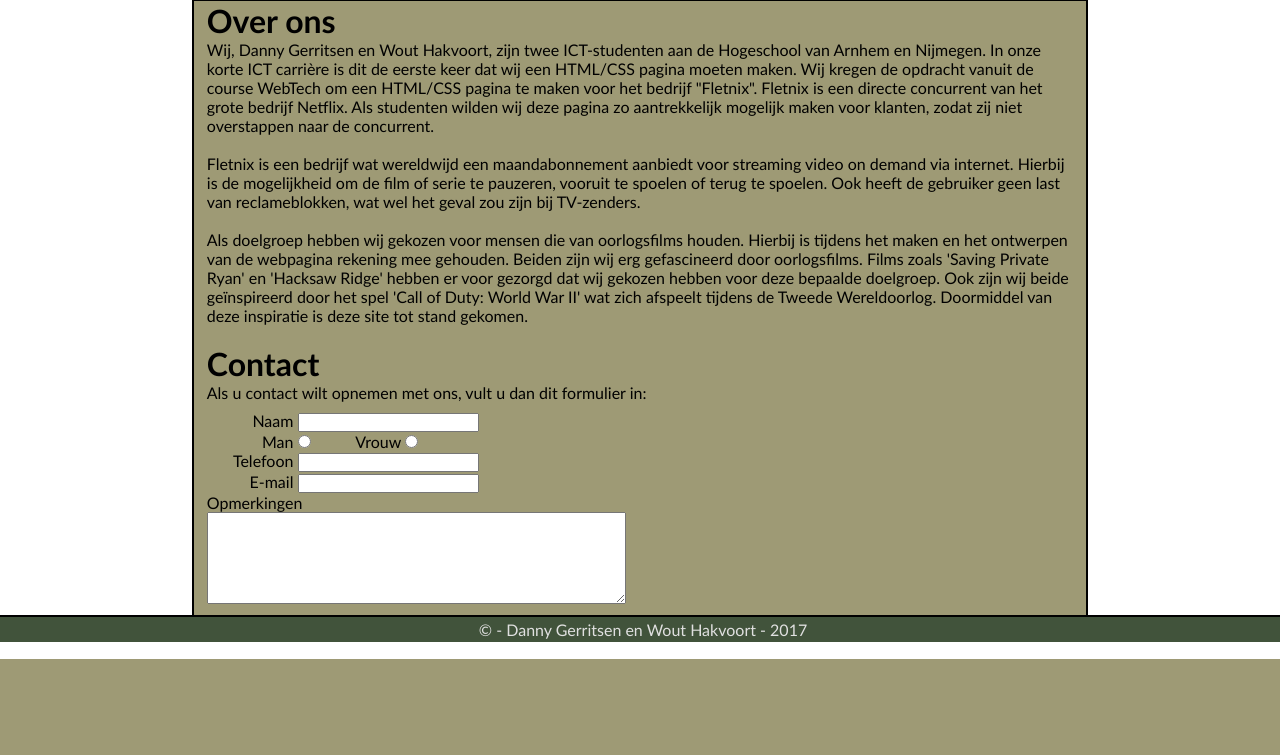
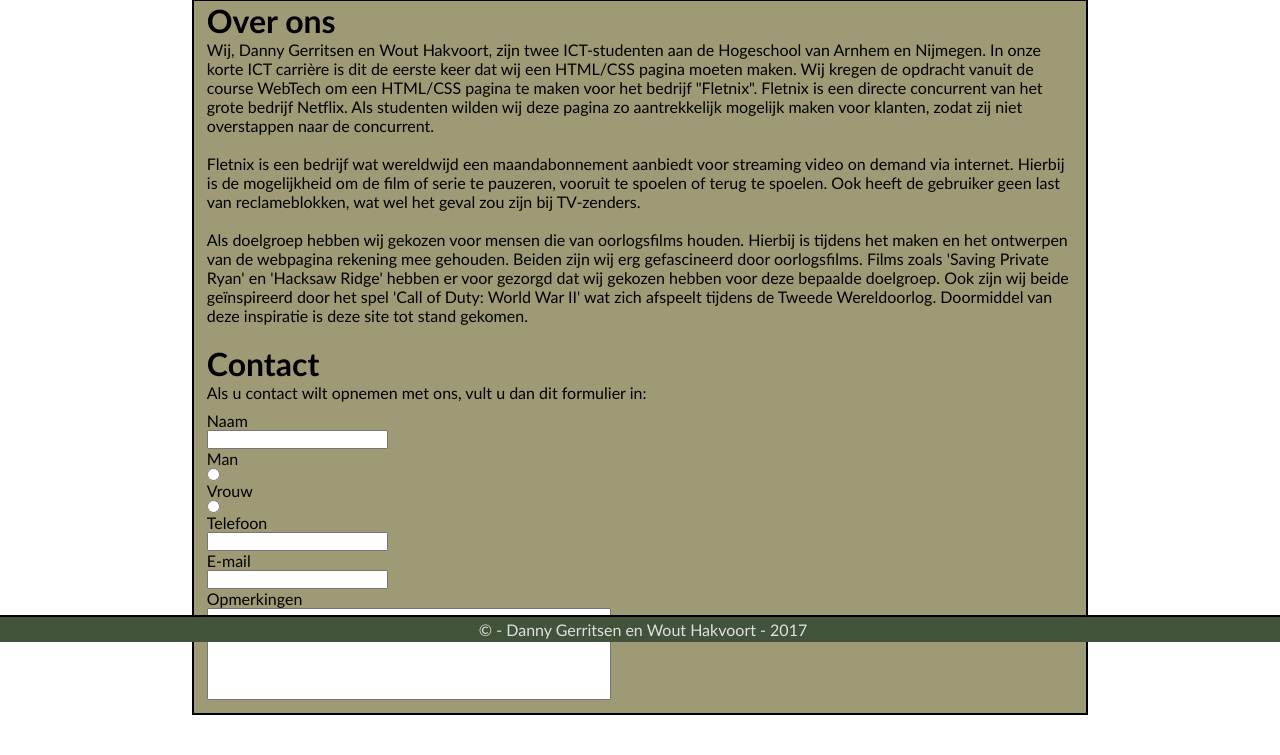
Before and after one commit to dannyger97/Fletnix, a PHP site: page /about.html in a window 1280 px wide. Shown: the part 158-913 px from the top of the page. Before the commit the page ends 817 px from the top, so only its background shows below. Run offline with PHP 8.4, Linux system fonts and the light colour scheme.

Commit message:
PUsh it to the dannald

```diff
--- a/Fletnix/about.html
+++ b/Fletnix/about.html
@@ -53,12 +53,12 @@
                 <P>
                     Als u contact wilt opnemen met ons, vult u dan dit formulier in:
                 </P><br/>
-                <form class="formulier" action="get" id="contact">
+                <form class="formulier" action="about.html" id="contact">
                     <div class="veld">
                         <label for="naam">Naam</label>
                         <input type="text" name="naam" id="naam"/>
                     </div>
-                    <div class="veld">
+                    <div class="radio">
                         <label for="man">Man</label>
                         <input type="radio" name="geslacht" value="Man" id="man"/>
                         <label for="vrouw">Vrouw</label>
--- a/Fletnix/css/styles.css
+++ b/Fletnix/css/styles.css
@@ -103,7 +103,7 @@
         margin-bottom:10px;
     }
     .content label,input{
-        display:inline-block;
+        display:flex;
     }
     .content label{
         width: 20%;
@@ -113,6 +113,12 @@
     .content label:hover{
         text-decoration: underline;
     }
+
+    .content textarea{
+        overflow:hidden;
+        resize:none;
+    }
+}
 
 /* Smartphone only */
 @media screen and (max-width: 1081px) {
```
